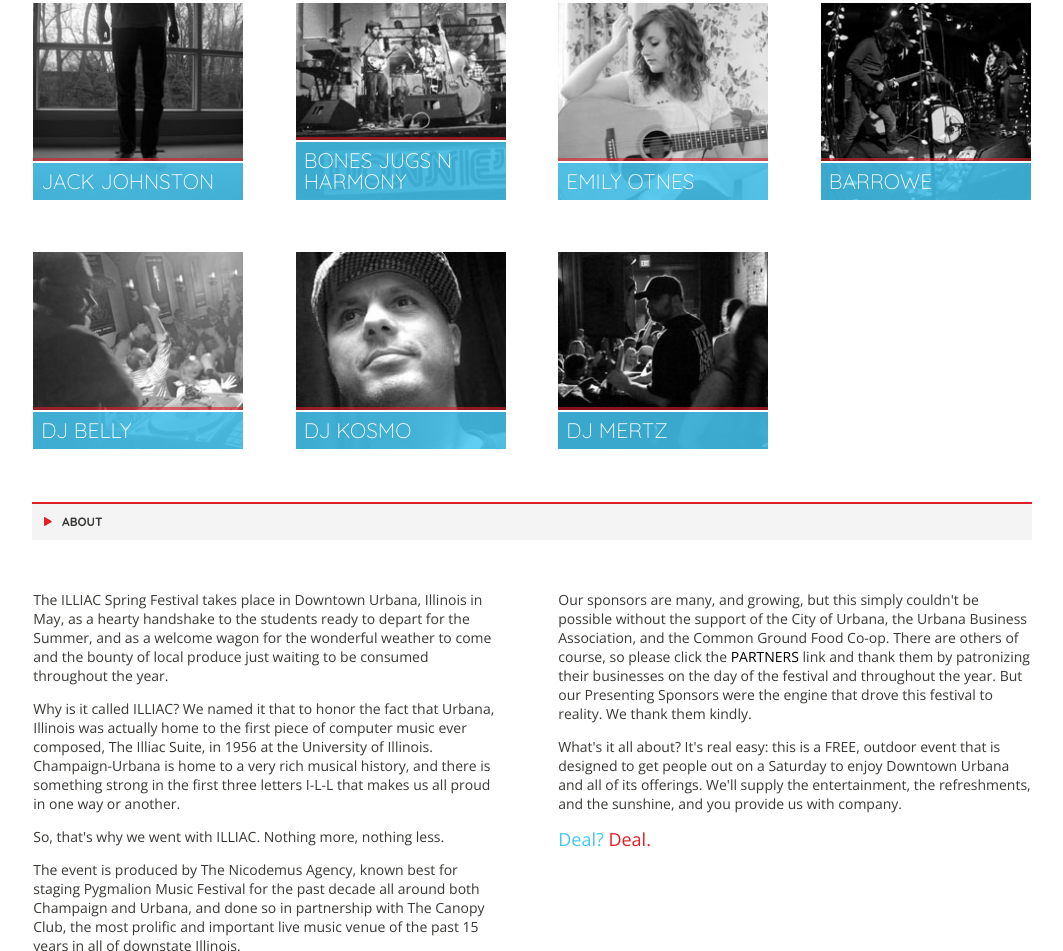
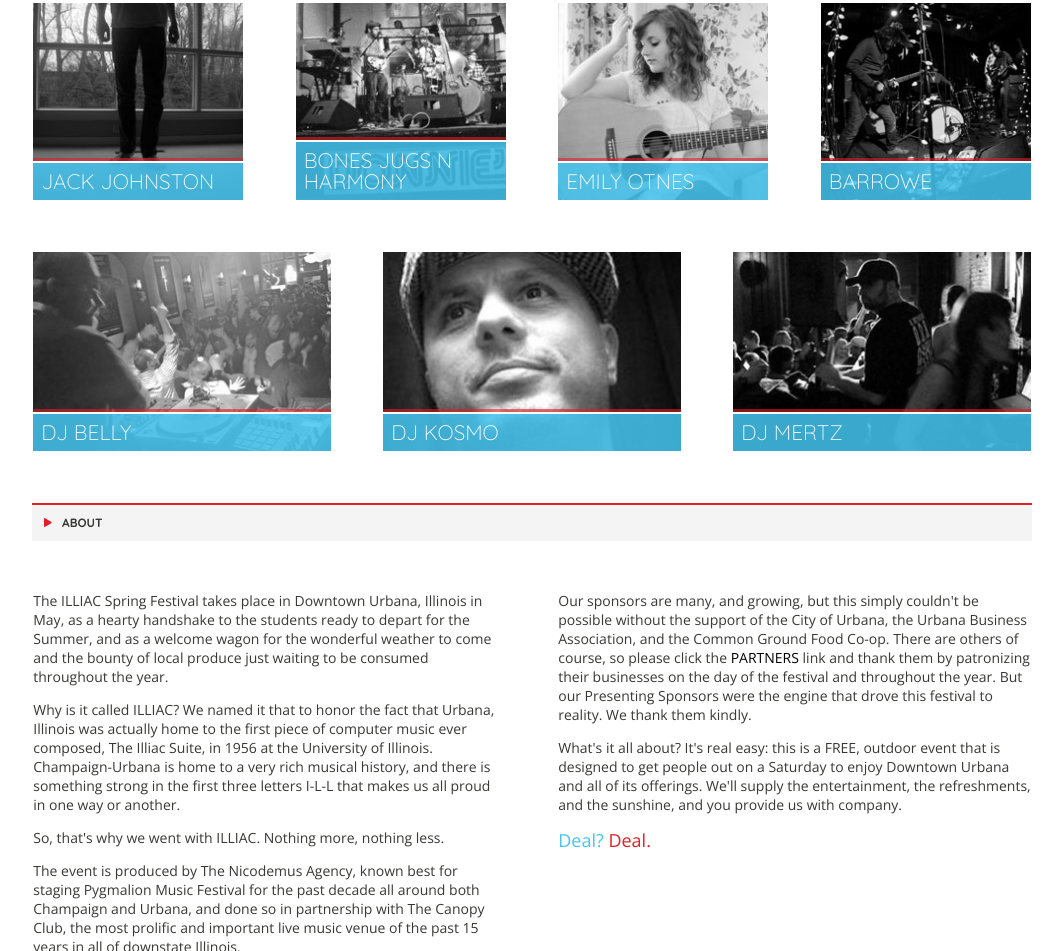
Before and after one commit to mattwondra/illiac, a plain HTML site: page index.html in a window 1280 px wide. Shown: the part 895-1846 px from the top of the page, without its empty margins (108-1171 px from the left). Drawn offline with nearby package versions, Linux system fonts and the light colour scheme.

Commit message:
Implement changes from Matt Flowers.

```diff
--- a/css/main.css
+++ b/css/main.css
@@ -132,7 +132,7 @@ section { margin-bottom: 5%; }
   display: block;
   white-space: nowrap;
 }
-.site-nav a:hover, .site-nav a:focus, .site-nav a[href="#about"] { background: #45C6F0; }
+.site-nav a:hover, .site-nav a:focus { background: #45C6F0; }
 
 
 .site-banner {
--- a/index.html
+++ b/index.html
@@ -102,21 +102,21 @@
             <span>Barrowe</span>
           </a>
         </div>
-        <div class="col col-1-4">
+        <div class="col col-1-3">
           <a href="http://djbelly.com/">
-            <img src="img/artists/dj_belly_213x200.jpg" alt="" />
+            <img src="img/artists/dj_belly_300x200.jpg" alt="" />
             <span>DJ Belly</span>
           </a>
         </div>
-        <div class="col col-1-4">
+        <div class="col col-1-3">
           <a href="https://www.facebook.com/pages/DJ-Kosmo/110436555704204">
-            <img src="img/artists/dj_kosmo_213x200.jpg" alt="" />
+            <img src="img/artists/dj_kosmo_300x200.jpg" alt="" />
             <span>DJ Kosmo</span>
           </a>
         </div>
-        <div class="col col-1-4">
+        <div class="col col-1-3">
           <a href="http://djmertz.com/">
-            <img src="img/artists/dj_mertz_213x200.jpg" alt="" />
+            <img src="img/artists/dj_mertz_300x200.jpg" alt="" />
             <span>DJ Mertz</span>
           </a>
         </div>
```
Also changed, not shown: favicon.ico (added), img/artists/dj_belly_300x200.jpg (added), img/artists/dj_kosmo_300x200.jpg (added), img/artists/dj_mertz_300x200.jpg (added), img/logo.png.
